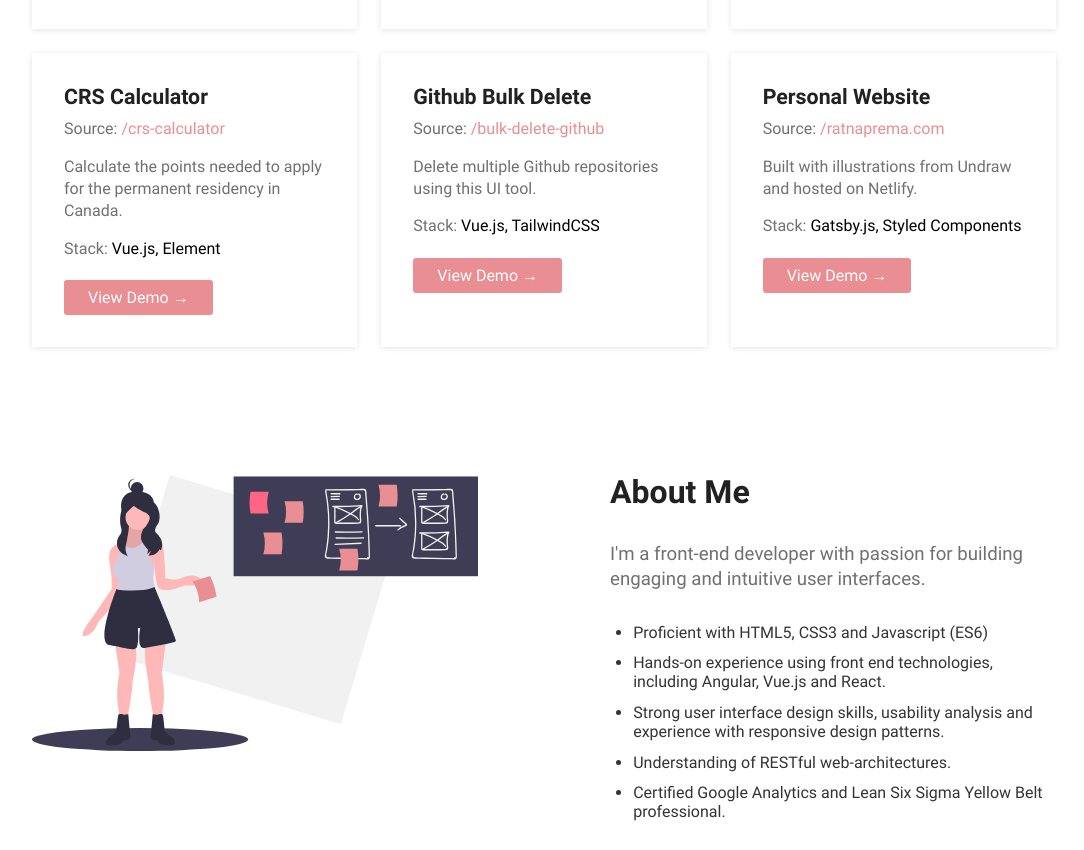
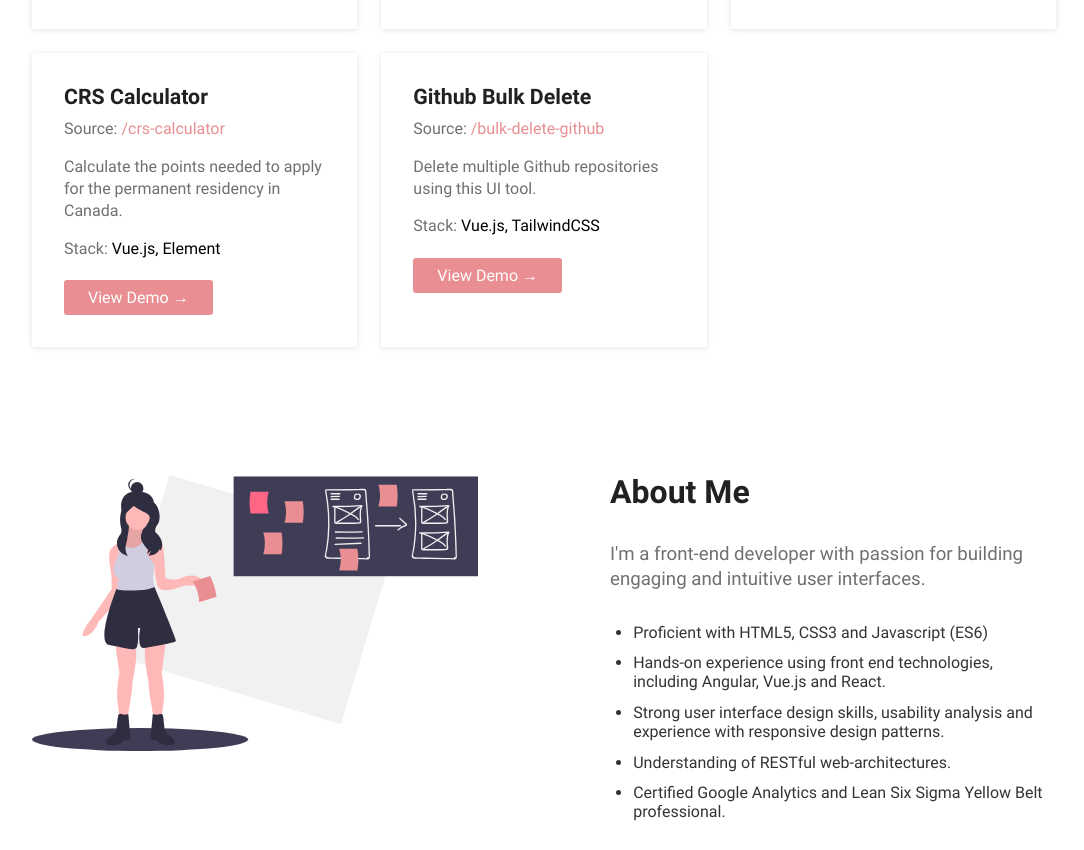
Before and after one commit to rprema/ratnaprema.com, a Gatsby site: page / in a window 1280 px wide. Shown: the part 1067-1917 px from the top of the page, without its empty margins (96-1180 px from the left). Built offline with nearby package versions, Linux system fonts and the light colour scheme; Gatsby itself is replaced by a stand-in of ours.

Commit message:
Update Projects.

```diff
--- a/src/components/landing/Projects/index.jsx
+++ b/src/components/landing/Projects/index.jsx
@@ -1,8 +1,6 @@
 import React from 'react'
 import {Card, Container} from 'components/common'
 import {Content, Grid, Item, Links, Wrapper} from './styles'
-import {Button} from '../../common/Button';
-import AnchorLink from "react-anchor-link-smooth-scroll";
 
 export const Projects = () => {
   let projects = [
@@ -46,15 +44,6 @@ export const Projects = () => {
           sourceUrl: 'bulk-delete-github',
           stack: 'Vue.js, TailwindCSS'
       },
-      {
-          id: 6,
-          name: 'Personal Website',
-          description: 'Built with illustrations from Undraw and hosted on Netlify. ',
-          demoUrl: 'https://ratnaprema.com/',
-          sourceUrl: 'ratnaprema.com',
-          stack: 'Gatsby.js, Styled Components'
-      },
-
   ];
   return (
     <Wrapper as={Container} id="projects">
```
